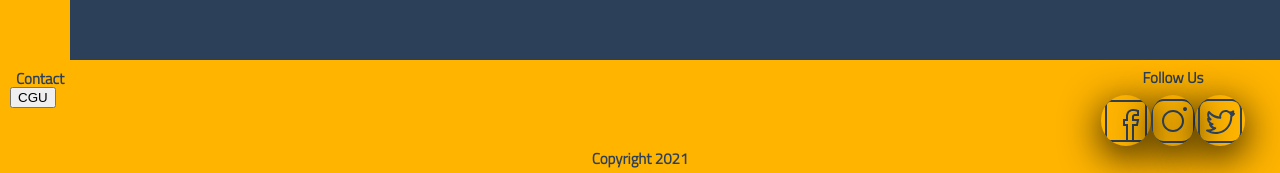
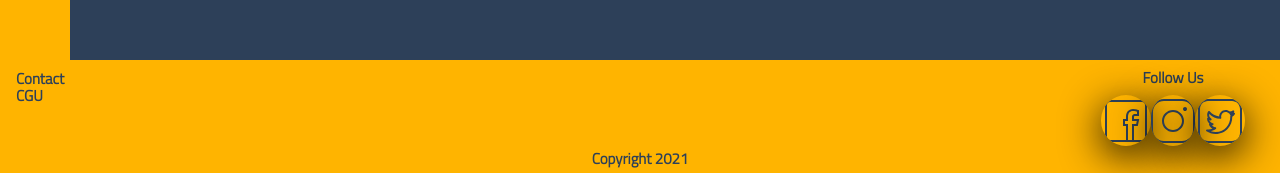
Before and after one commit to WildCodeSchool/p2-g2-sept21-lille-react-superHeros, a React (Create React App) app: page /news in a window 1280 px wide. Shown: the part 740-913 px from the top of the page. Built offline with nearby package versions, Linux system fonts and the light colour scheme; the HTML template or start-up script is replaced by a standard one.

Commit message:
Style modal CGU

```diff
--- a/src/Components/Footer/index.css
+++ b/src/Components/Footer/index.css
@@ -10,6 +10,11 @@
 .footerContent {
   display: flex;
   justify-content: space-between;
+}
+
+.listItemsFooter {
+  display: flex;
+  flex-direction: column;
 }
 
 .followUs {
@@ -37,12 +42,29 @@
   font-weight: bold;
 }
 
+.btnCgu {
+  border: none;
+  background-color: var(--secondary-color);
+  font: var(--font);
+  color: var(--main-color);
+  font-weight: bold;
+}
+
 .windowOpenContact {
   color: white;
   margin: auto;
   margin-top: 10vh;
   width: 300px;
   height: 450px;
+  background-color: var(--main-color);
+}
+
+.windowOpenCgu {
+  color: white;
+  margin: auto;
+  margin-top: 10vh;
+  width: 300px;
+  height: 550px;
   background-color: var(--main-color);
 }
 
@@ -86,6 +108,21 @@
   text-align: center;
 }
 
+.contentsCgu {
+  height: 57vh;
+  overflow-y: auto;
+  margin-top: 15px;
+  padding: 10px;
+}
+
+.titleArticle {
+  padding-bottom: 5px;
+}
+
+.contentsArticle {
+  padding-bottom: 8px;
+}
+
 @media screen and (max-width: 700px) {
   .footerContact {
     width: 100%;
```
